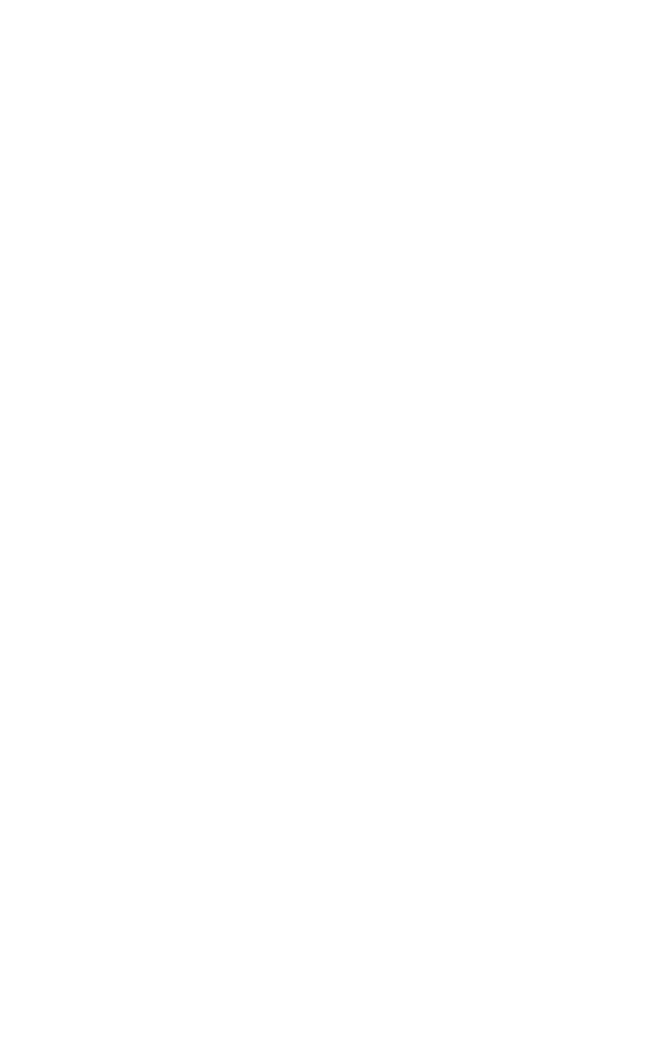
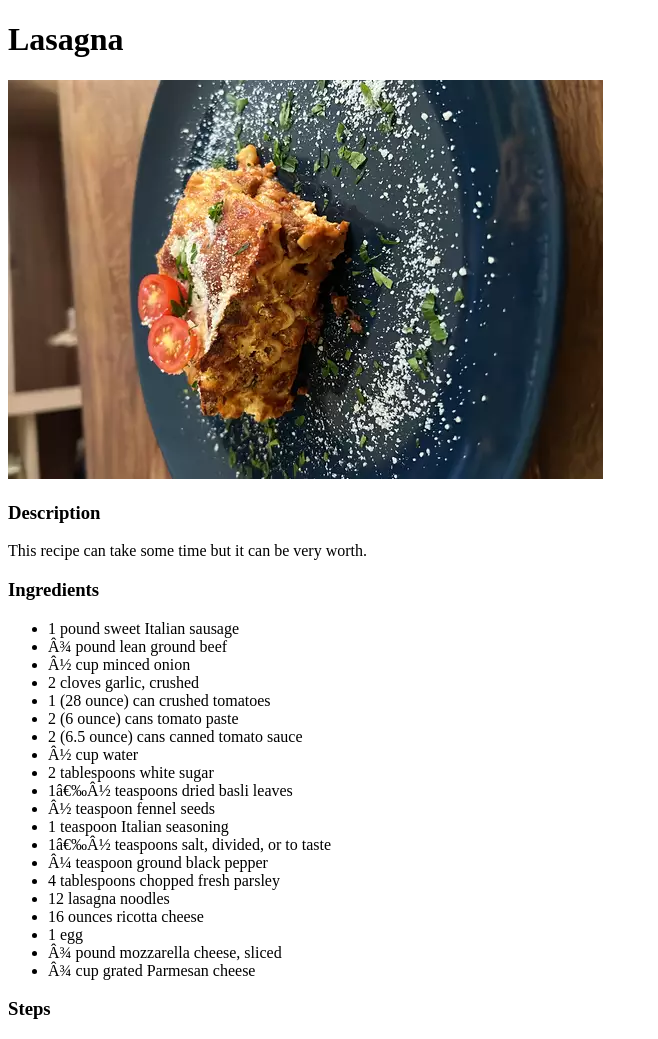
Before and after one commit to Js8404/odin-recipes, a plain HTML site: page recipes/lasagna.html in a window 1280 px wide. Shown: the whole page, without its empty margins (0-658 px from the left). Before the commit the page ends 800 px from the top, so only its background shows below. Drawn offline with Linux system fonts and the light colour scheme.

Commit message:
ingredients made

```diff
--- a/recipes/lasagna.html
+++ b/recipes/lasagna.html
@@ -0,0 +1,40 @@
+<!Doctype html>
+<html lang="en">
+    <head> <meta charset="UFT-8">
+        <title> Odin Recipes</title>
+     </head>
+     <body>
+       <h1> Lasagna</h1>
+
+        <img src="../img/image.webp" alt="delicous lasagna">
+        <h3> Description</h3>
+        <p> This recipe can take some time but it can be very worth. </p>
+        <h3> Ingredients</h3>
+        <ul>
+          <li>1 pound sweet Italian sausage</li>
+          <li>¾ pound lean ground beef</li>
+          <li>½ cup minced onion</li>
+          <li>2 cloves garlic, crushed</li>
+          <li>1 (28 ounce) can crushed tomatoes</li>
+          <li>2 (6 ounce) cans tomato paste</li>
+          <li>2 (6.5 ounce) cans canned tomato sauce</li>
+          <li>½ cup water</li>
+          <li>2 tablespoons white sugar</li>
+          <li>1 ½ teaspoons dried basli leaves</li>
+          <li>½ teaspoon fennel seeds</li>
+          <li>1 teaspoon Italian seasoning</li>
+          <li>1 ½ teaspoons salt, divided, or to taste</li>
+          <li>¼ teaspoon ground black pepper</li>
+          <li>4 tablespoons chopped fresh parsley</li>
+          <li>12 lasagna noodles</li>
+          <li>16 ounces ricotta cheese</li>
+          <li>1 egg</li>
+          <li>¾ pound mozzarella cheese, sliced</li>
+          <li>¾ cup grated Parmesan cheese</li>
+        </ul>
+        <h3> Steps</h3>
+        <ol>
+
+        </ol>
+     </body>
+</html>
```
Also changed, not shown: index.html (+1 -2 lines), img/image.webp (added), 1 other file.
